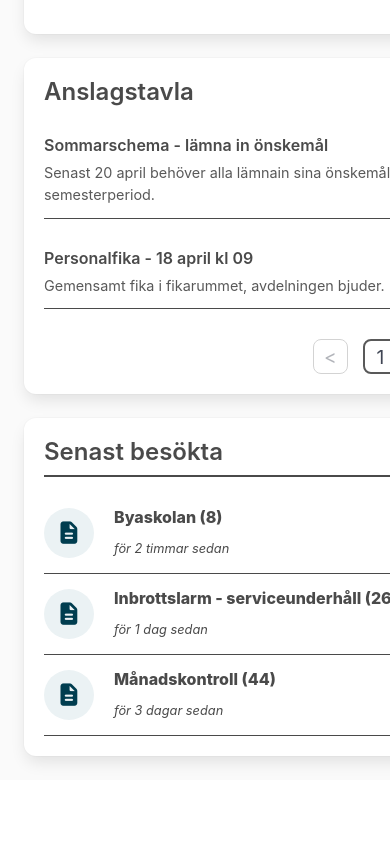
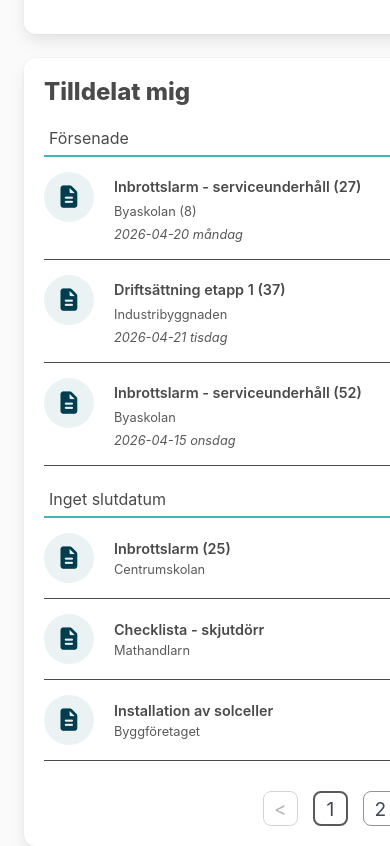
Before and after one commit to haan2402/dashboard-prototype, a Vue app: page /montor in a window 390 px wide. Shown: the part 1060-1906 px from the top of the page. Before the commit the page ends 1840 px from the top, so only its background shows below. Built offline with nearby package versions, Linux system fonts and the light colour scheme.

Commit message:
gjort mockdata för tilldelat mig, samt har gjort komponent för tilldelat till mig, har lagt in så man kan byta sidor, och begränsat visat antal på mobil

```diff
--- a/src/components/widgets/AssignedToMe.vue
+++ b/src/components/widgets/AssignedToMe.vue
@@ -0,0 +1,209 @@
+<!--widget för tilldelat till mig-->
+<template>
+    <div class="box assigned-card">
+
+        <h3 class="widget-title">Tilldelat mig</h3>
+
+        <!--försenade-->
+        <div class="section-title">Försenade</div>
+
+        <div v-for="item in paginatedOverdue" :key="item.id" class="task-item">
+
+            <div class="icon-circle">
+            <i :class="item.icon"></i>
+            </div>
+
+            <div class="task-info">
+            <div class="task-title mt-1">{{ item.title }}</div>
+            <div class="task-place mt-1">{{ item.place }}</div>
+            <div class="task-date mt-1">{{ formatDate(item.date) }}</div>
+            </div>
+        </div>
+
+        <!--inget slutdatum-->
+        <div class="section-title mt-4">Inget slutdatum</div>
+
+        <div v-for="item in paginatedNoDeadline" :key="item.id" class="task-item">
+
+            <div class="icon-circle">
+            <i :class="item.icon"></i>
+            </div>
+
+            <div class="task-info">
+            <div class="task-title">{{ item.title }}</div>
+            <div class="task-place">{{ item.place }}</div>
+            </div>
+        </div>
+
+        <div class="button-controls">
+            <button class="page-btn" @click="prevPage" :disabled="currentPage === 1">&lt;</button>
+
+            <button v-for="page in totalPages" :key="page" class="page-btn" :class="{active: currentPage === page}" @click="currentPage = page">
+            {{page}}
+            </button>
+
+            <button class="page-btn" @click="nextPage">&gt;</button>
+        </div>
+
+    </div>
+</template>
+
+<script setup>
+    import { ref, computed, onMounted  } from 'vue';
+    import { assignedItems } from '@/mockdata/assignedItems';
+
+    const currentPage = ref(1);
+    const isMobile = ref(false);
+
+    //vid mounting kontrolleras skärmstorlek och uppdateras vid resize
+    onMounted(() => {
+        const checkMobile = () => {
+            isMobile.value = window.innerWidth < 768
+        }
+
+        checkMobile();
+        window.addEventListener('resize', checkMobile);
+    });
+
+    //antal inlägg beroende på skärmstorlek
+    const pageSize = computed(() => (isMobile.value ? 3 : 5));
+
+    //delar upp listan
+    const itemOverdue = computed(() => assignedItems.overdue);
+    const itemNoDeadline = computed(() => assignedItems.noDeadline);
+
+    //logik för att byta sida
+    function changeSide(list = []) {
+        const start = (currentPage.value - 1) * pageSize.value
+        return list.slice(start, start + pageSize.value);
+    }
+
+    //listor paginerade
+    const paginatedOverdue = computed(() => {
+        const start = (currentPage.value -1) * pageSize.value;
+        return itemOverdue.value.slice(start, start + pageSize.value);
+    });
+
+    const paginatedNoDeadline = computed(() => {
+        const start = (currentPage.value -1) * pageSize.value;
+        return itemNoDeadline.value.slice(start, start + pageSize.value);
+    });
+
+    //antal sidor
+    const totalPages = computed(() => {
+        return Math.max(
+            Math.ceil(itemOverdue.value.length / pageSize.value),
+            Math.ceil(itemNoDeadline.value.length / pageSize.value)
+        );
+    });
+
+    //funktioner för att navigera mellan sidor
+    function nextPage() {
+        if(currentPage.value < totalPages.value) currentPage.value++
+    }
+
+    function prevPage() {
+        if(currentPage.value > 1) currentPage.value--
+    }
+
+    //formaterar datum
+    function formatDate(date) {
+        if(!date) return ''
+
+        const d = new Date(date);
+
+        const weekday = d.toLocaleDateString('sv-SE', {weekday: 'long'})
+
+        const yyyy = d.getFullYear();
+        const mm = String(d.getMonth() + 1).padStart(2, '0');
+        const dd = String(d.getDate()).padStart(2, '0');
+
+        return `${yyyy}-${mm}-${dd} ${weekday}`
+    }
+</script>
+
+<!--kompletterande styling-->
+<style scoped lang="scss">
+@use "@/assets/styles/_variables.scss" as*;
+
+    .widget-title {
+        color: $text-title;
+    }
+
+    .section-title {
+        color: $text-title;
+        border-bottom: 2px solid #40B8AF;
+        font-size: 1em;
+        padding: 5px;
+    }
+
+    .task-item {
+        display: flex;
+        gap: 20px;
+        padding: 15px 0;
+        border-bottom: 1px solid $text-title;
+    }
+
+    .task-info {
+        display: flex;
+        flex-direction: column;
+        justify-content: center;
+    }
+
+    .task-title {
+        font-weight: $font-weight-secondary;
+        color: $text-title;
+        font-size: 0.9em;
+    }
+
+    .task-place {
+        color: $text-primary;
+        font-size: 0.8em;
+    }
+
+    .task-date {
+        color: $text-primary;
+        font-size: 0.8em;
+        font-style: italic;
+    }
+
+    .icon-circle {
+        width: 50px;
+        height: 50px;
+        background-color: $secondary;
+        border-radius: 50%;
+        display: flex;
+        align-items: center;
+        justify-content: center;
+        color: $primary;
+        flex-shrink: 0;
+    }
+
+    .icon-circle i {
+        font-size: 1.4em;
+    }
+
+    .button-controls {
+        display: flex;
+        justify-content: flex-end;
+        gap: 15px;
+        margin-top: 30px;
+    }
+
+    .page-btn {
+        width: 35px;
+        height: 35px;
+        border-radius: 8px;
+        border: 1px solid $text-secondary;
+        font-size: 1.2em;
+    }
+
+    .page-btn.active {
+        border: 2px solid $text-primary;
+    }
+
+    .page-btn:disabled {
+        opacity: 0.4;
+        cursor: default;
+    }
+</style>
--- /dev/null
+++ b/src/mockdata/assignedItems.js
@@ -0,0 +1,58 @@
+//mockdata för tilldelat till mig, används i komponenten AssingedToMe.vue
+
+export const assignedItems = {
+    overdue: [
+        {
+        id: 1,
+        title: "Inbrottslarm - serviceunderhåll (27)",
+        place: "Byaskolan (8)",
+        date: "2026-04-20",
+        icon: "fas fa-file-lines"
+    },
+    {
+        id: 2,
+        title: "Driftsättning etapp 1 (37)",
+        place: "Industribyggnaden",
+        date: "2026-04-21",
+        icon: "fas fa-file-lines"
+    },
+    {
+        id: 3,
+        title: "Inbrottslarm - serviceunderhåll (52)",
+        place: "Byaskolan",
+        date: "2026-04-15",
+        icon: "fas fa-file-lines"
+    },
+    ],
+    noDeadline: [
+        {
+        id: 4,
+        title: "Inbrottslarm (25)",
+        place: "Centrumskolan",
+        date: null,
+        icon: "fas fa-file-lines"
+    },
+    {
+        id: 5,
+        title: "Checklista - skjutdörr",
+        place: "Mathandlarn",
+        date: null,
+        icon: "fas fa-file-lines"
+    },
+    {
+        id: 6,
+        title: "Installation av solceller",
+        place: "Byggföretaget",
+        date: null,
+        icon: "fas fa-file-lines"
+    },
+    {
+        id: 7,
+        title: "Interna möten",
+        place: "Demoföretaget",
+        date: null,
+        icon: "fas fa-file-lines"
+    },
+
+]
+}
--- a/src/views/MontorView.vue
+++ b/src/views/MontorView.vue
@@ -1,5 +1,6 @@
 <script setup>
 import TopInfoBar from '@/components/TopInfoBar.vue';
+import AssignedToMe from '@/components/widgets/AssignedToMe.vue';
 import AttentionRequired from '@/components/widgets/AttentionRequired.vue';
 import NoticeBoard from '@/components/widgets/NoticeBoard.vue';
 import Planning from '@/components/widgets/Planning.vue';
@@ -36,6 +37,10 @@ const user = {
   </div>
 
   <div class="column is-4">
+    <AssignedToMe />
+  </div>
+
+  <div class="column is-4">
     <NoticeBoard :isAdmin="user.role === 'admin'" />
   </div>
 
```
